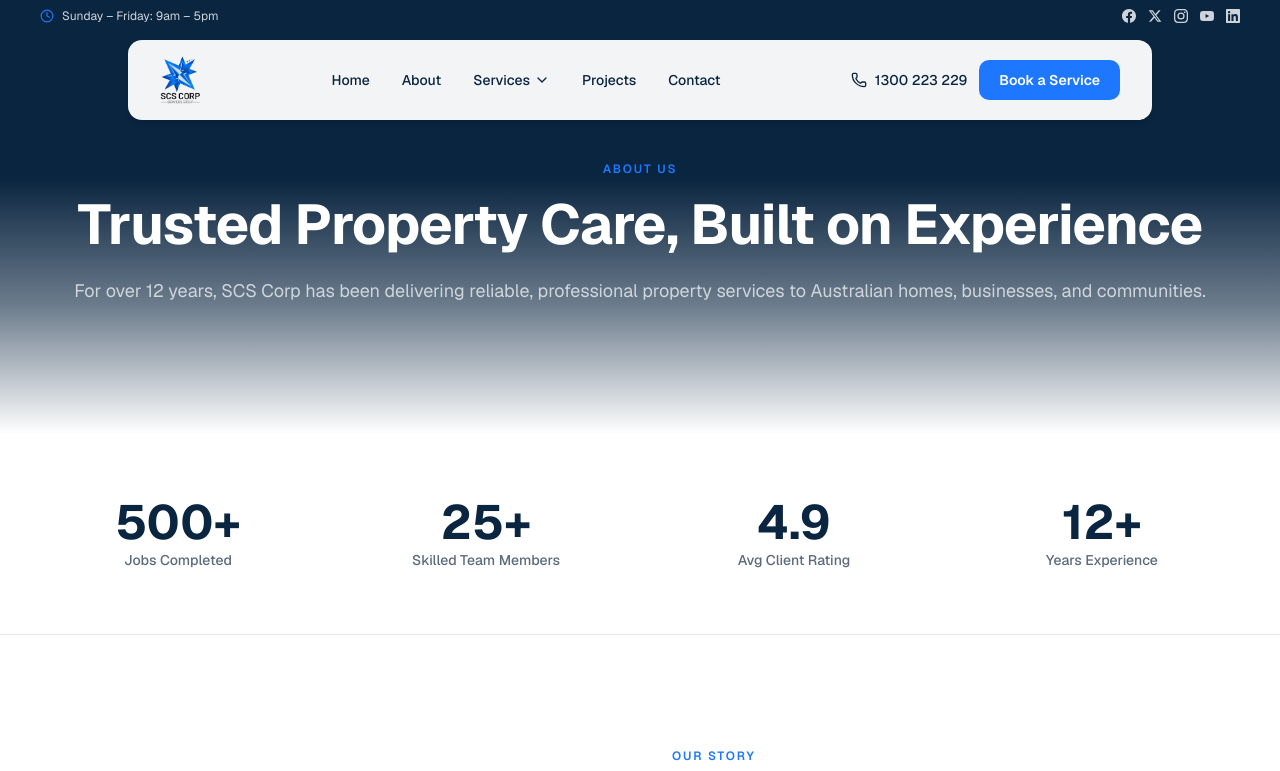
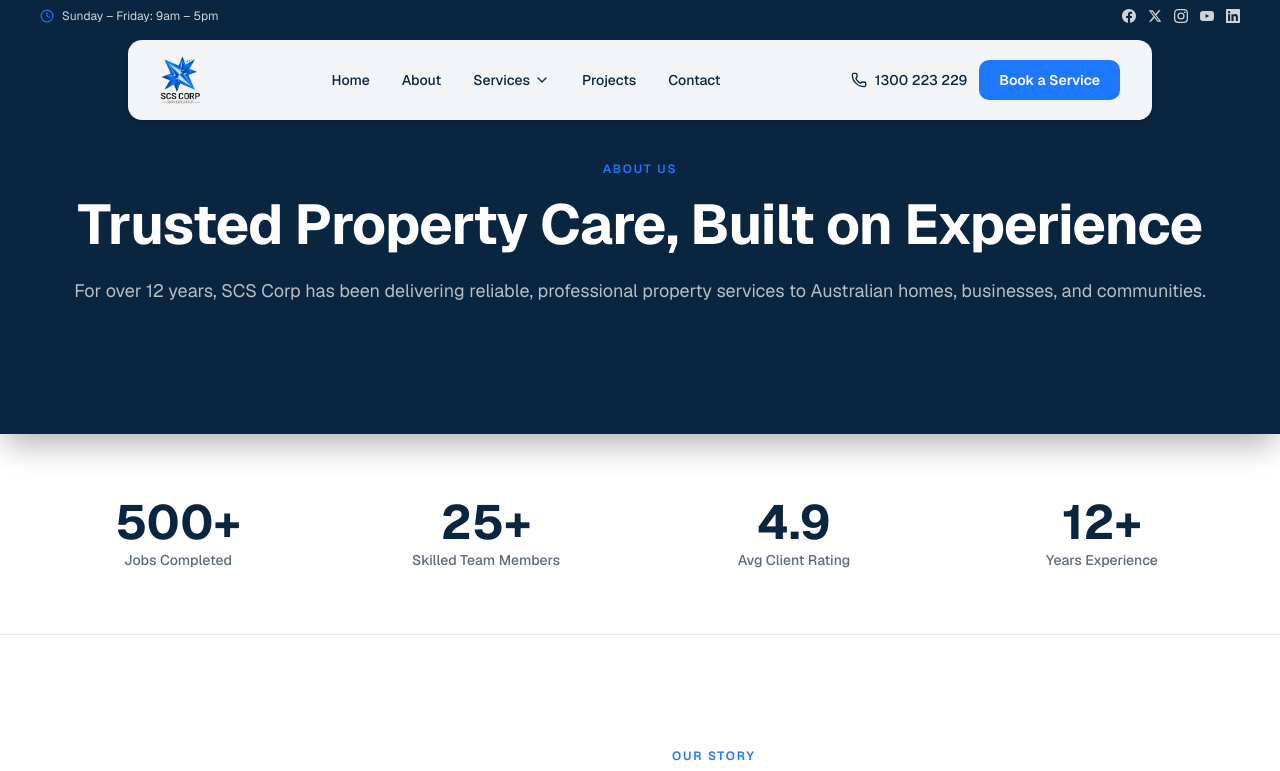
Before and after one commit to saadicarnot/scs-corp, a Next.js app: page /about in a window 1280 px wide. Shown: the top 771 px of the page. Built offline with nearby package versions, Linux system fonts and the light colour scheme.

Commit message:
UI: Replaced About hero gradient with solid navy and drop shadow

```diff
--- a/app/about/page.tsx
+++ b/app/about/page.tsx
@@ -48,14 +48,12 @@ export default function AboutPage() {
       <JsonLd data={breadcrumbs} />
       <JsonLd data={webPage} />
       {/* Hero */}
-      <section className="relative py-24 lg:py-32 bg-navy overflow-hidden">
+      <section className="relative py-24 lg:py-32 bg-navy z-10 shadow-[0_15px_30px_-5px_rgba(0,0,0,0.3)]">
         <div className="container-wide relative z-10 text-center max-w-3xl mx-auto">
           <p className="text-eyebrow text-accent-blue mb-4">{ABOUT_CONTENT.heroEyebrow}</p>
           <h1 className="text-page-title text-white mb-5">{ABOUT_CONTENT.heroTitle}</h1>
           <p className="text-body-lg text-white/70">{ABOUT_CONTENT.heroSubtitle}</p>
         </div>
-        {/* Smoother transition to white */}
-        <div className="absolute bottom-0 left-0 right-0 h-64 bg-gradient-to-t from-white via-white/40 to-transparent z-20" />
       </section>
 
       {/* Stats strip */}
```
